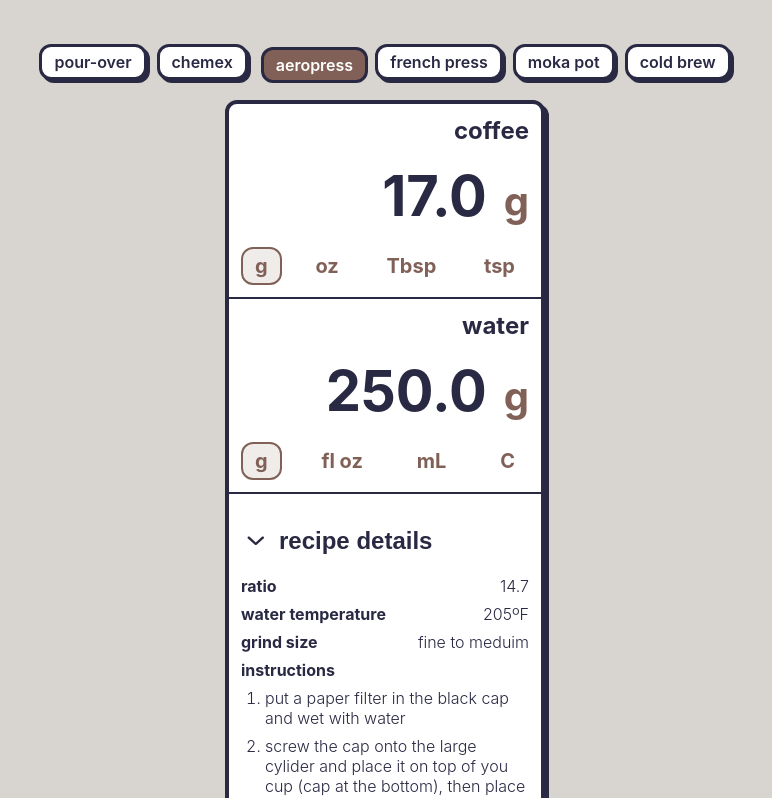
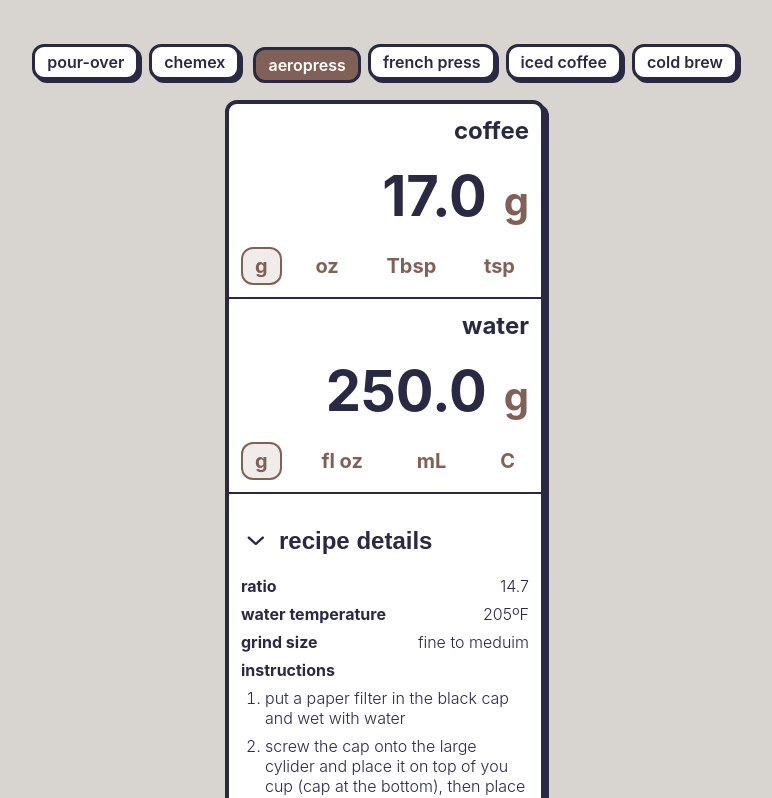
Before and after one commit to nickoelsner/brewgood.coffee, a Next.js app: page /aeropress in a window 1280 px wide. Shown: the top 798 px of the page, without its empty margins (255-1027 px from the left). Built offline with nearby package versions, Linux system fonts and the light colour scheme; a web font is replaced by a local one.

Commit message:
replace moka pot recipe with iced coffee recipe

```diff
--- a/data/brewMethodData.js
+++ b/data/brewMethodData.js
@@ -77,25 +77,24 @@ export const brewData = [
     notes: null,
   },
   {
-    name: "moka pot",
-    imageSrc: "/assets/images/moka-pot.svg",
-    ratio: 15,
+    name: "iced coffee",
+    imageSrc: "/assets/images/iced-coffee.svg",
+    ratio: 8.5,
     startingCoffee: 20,
-    startingWater: 300,
+    startingWater: 170,
     maxCoffee: 60,
     waterTemp: 205,
     grindSize: "fine",
     instructions: [
-      "pre-boil water in a kettle",
-      "fill the filter basket with the calculated amount of coffee (do not push or tamp the coffee down, water needs to be able to push through the grounds during brewing",
-      "once the water has boiled, fill the lower chamber of the pot, up to the valve",
-      "put the filter basket onto the lower chamber and screw the upper chamber onto the bottom",
-      "put the pot on the stove over medium heat",
-      "the coffee will bubble up into the upper chamber, when you hear it sputter and the water dries up remove from heat",
-      "serve immidiately",
+      "for this recipe the calculated amount of water also serves as the calculated amount of ice",
+      "choose your desired brewing device (pour-over cone, chemex, etc.)",
+      "add the calculated amount of ice to the bottom of the cup/glass/carafe",
+      "add the calculated amount of coffee to the filter and place it on top of the cup/glass/carafe",
+      "after the water has reached 205º, slowly pour 40g of water over the coffee and let it sit for 45 seconds. Allow the coffee to go completely dry, meaning no water is sitting in the coffee grounds",
+      "repeat this step until the total calculated amount of water has been added",
     ],
     notes: [
-      "pre-boiling the water is not technically necessary, but is faster and reduces the risk of burning the coffee",
+      "if brewing from something you can pour from (like a chemex), you can brew the concentrate without the ice. When you are done brewing let the concentrate cool down and pour it over ice in cup(s)",
     ],
   },
   {
```
Also changed, not shown: public/assets/images/cold-brew.svg, public/assets/images/iced-coffee.svg (added).
